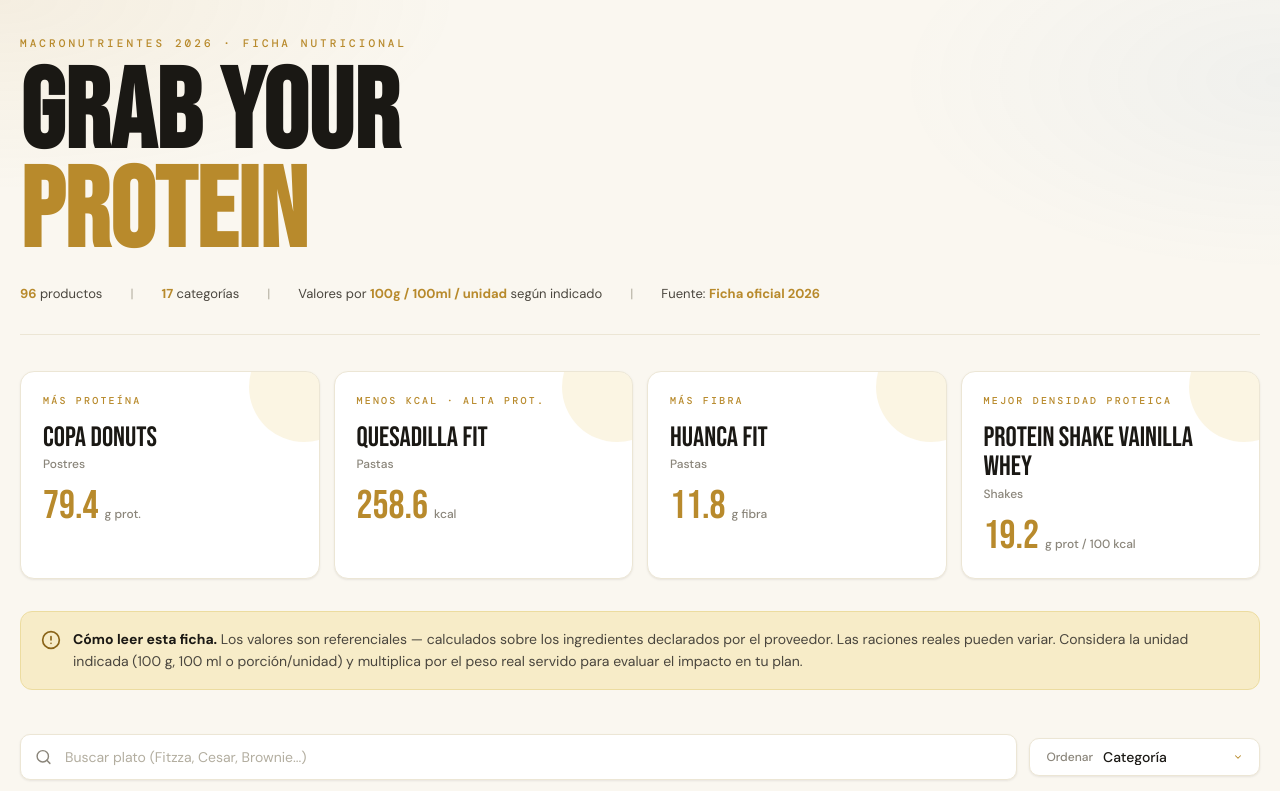
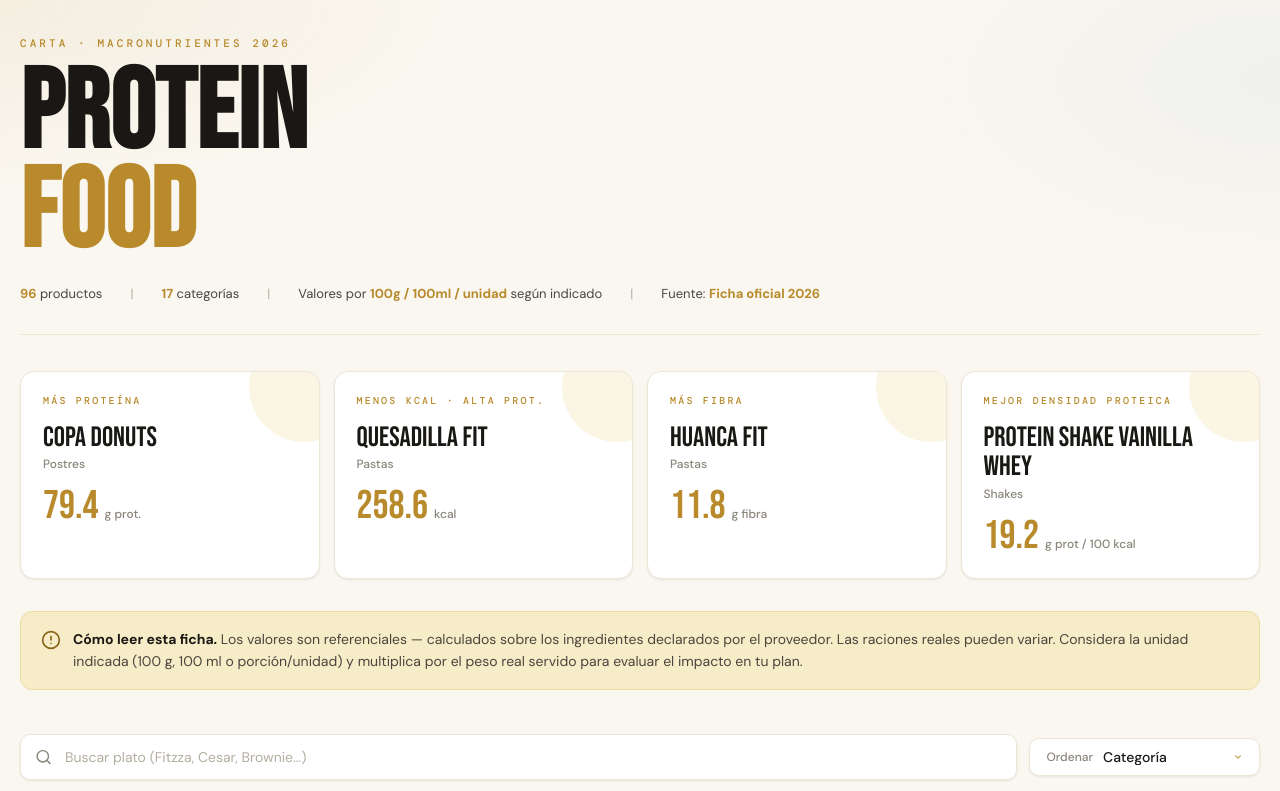
Before and after one commit to Loayza97/ajl-referencias-nutricionales, a plain HTML site: page protein-food-macros.html in a window 1280 px wide. Shown: the top 791 px of the page. Drawn offline with nearby package versions, Linux system fonts and the light colour scheme; a web font is replaced by a local one.

Commit message:
Rebrand: Grab Your Protein → Protein Food (nombre real del restaurante)
- Renombrar grab-your-protein-macros.html → protein-food-macros.html
- Actualizar title, meta description, h1 y label superior
- Actualizar link en index.html

Co-Authored-By: Claude Opus 4.7 (1M context) <noreply@anthropic.com>

```diff
--- a/grab-your-protein-macros.html
+++ b/protein-food-macros.html
@@ -3,8 +3,8 @@
 <head>
 <meta charset="UTF-8">
 <meta name="viewport" content="width=device-width, initial-scale=1.0">
-<title>Macronutrientes 2026 — Grab Your Protein</title>
-<meta name="description" content="Tabla nutricional completa de Grab Your Protein 2026. Filtra por categoría, ordena por proteína o calorías y compara macros de cada plato.">
+<title>Protein Food — Macronutrientes 2026</title>
+<meta name="description" content="Tabla nutricional completa de Protein Food (carta 2026). Filtra por categoría, ordena por proteína o calorías y compara macros de cada plato.">
 <link href="https://fonts.googleapis.com/css2?family=Bebas+Neue&family=DM+Mono:wght@300;400;500&family=DM+Sans:wght@300;400;500;700&display=swap" rel="stylesheet">
 <style>
   :root {
@@ -462,8 +462,8 @@
   <div class="container">
 
     <header>
-      <div class="label-top">Macronutrientes 2026 · Ficha Nutricional</div>
-      <h1>Grab Your<br><span>Protein</span></h1>
+      <div class="label-top">Carta · Macronutrientes 2026</div>
+      <h1>Protein<br><span>Food</span></h1>
       <div class="header-meta">
         <span><strong id="totalCount">—</strong> productos</span>
         <span class="dot">|</span>
```
Also changed, not shown: index.html (+1 -1 lines).
